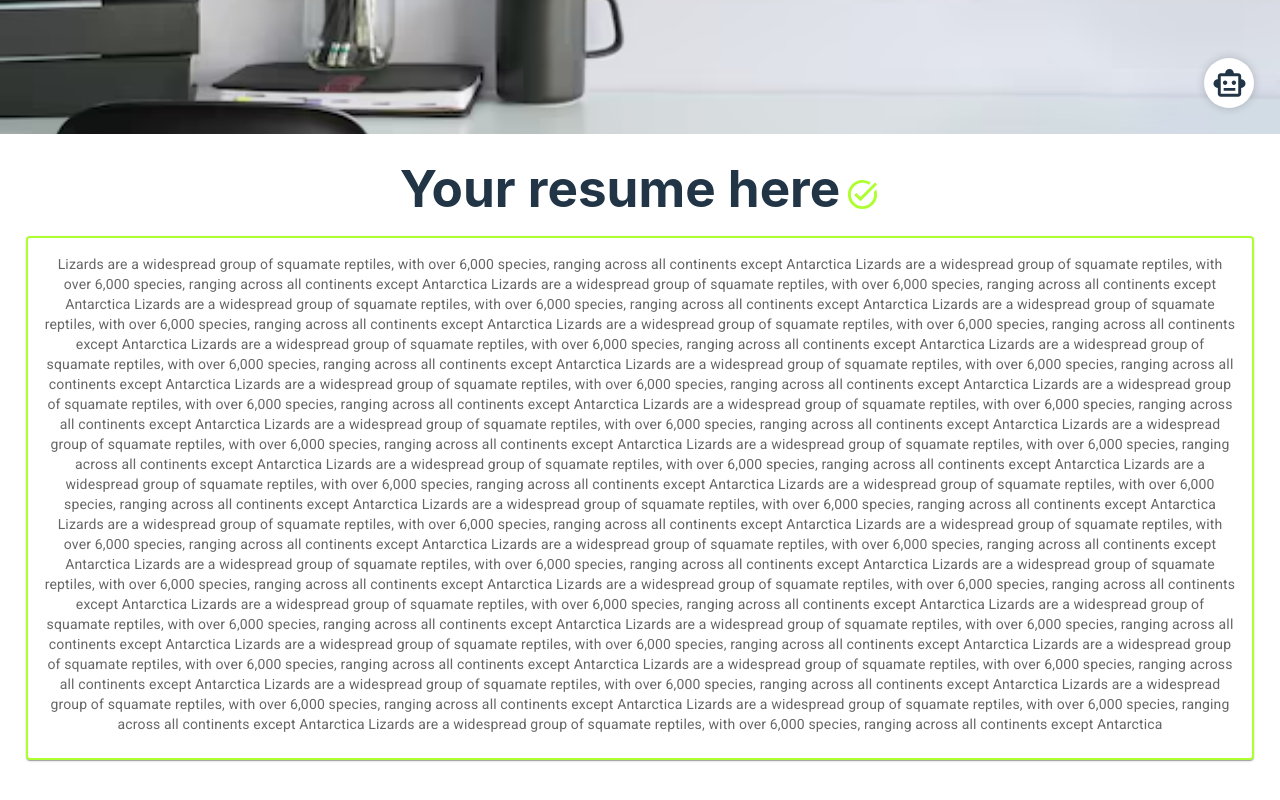
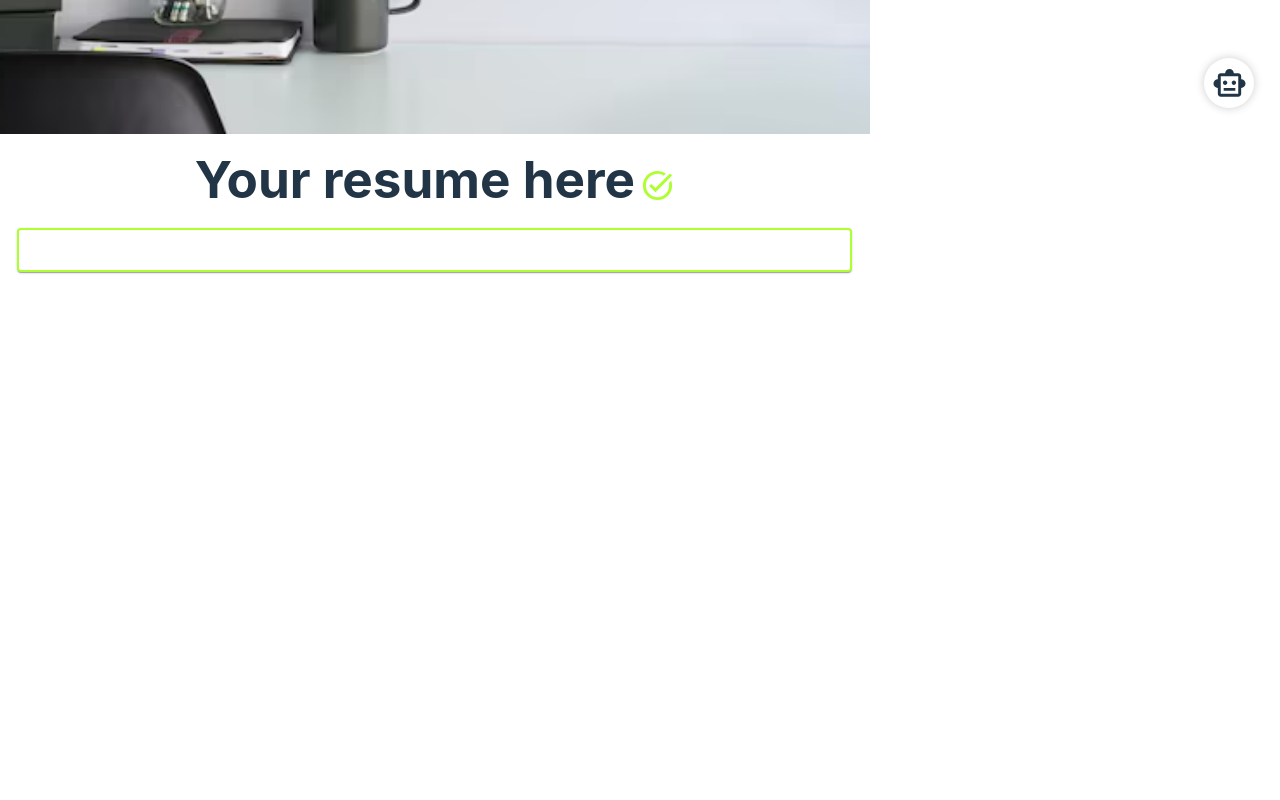
Before and after one commit to DannaVelasquez/ArticleSummarizerIA, a React (Vite) app in the folder Frontend/: page / in a window 1280 px wide. Shown: the part 666-1466 px from the top of the page. Built offline with nearby package versions, Linux system fonts and the light colour scheme; the HTML template or start-up script is replaced by a standard one.

Commit message:
Summary display in ResumeView, adding styles and loading progress search

```diff
--- a/Frontend/src/App.tsx
+++ b/Frontend/src/App.tsx
@@ -1,17 +1,24 @@
 
+import { useState } from 'react'
 import './App.css'
 import ChatBot from './Components/ChatbotView/ChatBot'
 import Header from './Components/Header/Header'
 import Home from './Components/Home/Home'
-import Resume from './Components/ResumeView/ResumeView'
+import ResumeView from './Components/ResumeView/ResumeView'
 
 function App() {
+
+  const [summary, setSummary] = useState<string>('');
+
+  const handleSummaryChange = (newSummary: string) => {
+    setSummary(newSummary);
+  };
 
   return (
     <>
     <Header/>
-      <Home/>
-      <Resume/>
+    <Home onSummaryChange={handleSummaryChange} />
+      <ResumeView summary={summary} />
     <ChatBot/>
     </>
   )
--- a/Frontend/src/Components/Home/Home.tsx
+++ b/Frontend/src/Components/Home/Home.tsx
@@ -2,20 +2,58 @@ import Button from "@mui/material/Button";
 import DescriptionOutlinedIcon from "@mui/icons-material/DescriptionOutlined";
 import TextField from "@mui/material/TextField";
 import "./home.styles.css";
+import { useState } from "react";
+import Backdrop from "@mui/material/Backdrop";
+import CircularProgress from "@mui/material/CircularProgress";
 
-function Home() {
+interface HomeProps {
+  onSummaryChange: (summary: string) => void;
+}
 
-  const handleResumeNowClick = () => {
-    const nextSection = document.getElementById('resume');
-    if (nextSection) {
-      nextSection.scrollIntoView({ behavior: 'smooth' });
+function Home({ onSummaryChange }: HomeProps) {
+
+  const [articleUrl, setArticleUrl] = useState<string>("");
+  const [loading, setLoading] = useState<boolean>(false);
+
+  //API consume
+  const handleResumeNowClick = async () => {
+    setLoading(true);
+    try {
+      const response = await fetch("http://localhost:3000/api/summarize", {
+        method: "POST",
+        headers: {
+          "Content-Type": "application/json",
+        },
+        body: JSON.stringify({ articleUrl }),
+      });
+
+      if (!response.ok) {
+        throw new Error("Failed to summarize article");
+      }
+
+      const data = await response.json();
+      onSummaryChange(data.summary);
+
+      //After search, scroll down to the resumeView
+      const nextSection = document.getElementById("resume");
+      if (nextSection) {
+        nextSection.scrollIntoView({ behavior: "smooth" });
+      }
+    } catch (error: unknown) {
+      if (error instanceof Error) {
+        console.error("Error:", error.message);
+      } else {
+        console.error("Unknown error occurred:", error);
+      }
+    } finally {
+      setLoading(false);
     }
   };
 
   return (
     <div className="cover">
       <div className="container">
-        <h1 style={{fontSize:'50px'}}>
+        <h1 style={{ fontSize: "50px" }}>
           Welcome to Article Summarizer IA
           <DescriptionOutlinedIcon fontSize="large" />
         </h1>
@@ -23,9 +61,20 @@ function Home() {
           id="outlined-basic"
           label="Submit your article URL here"
           variant="outlined"
-          style={{fontWeight:'bold', color:'blue'}}
+          style={{ fontWeight: "bold", color: "blue" }}
+          value={articleUrl}
+          onChange={(e) => setArticleUrl(e.target.value)}
         />
-        <Button variant="contained" onClick={handleResumeNowClick}>RESUME NOW</Button>
+        <Button variant="contained" onClick={handleResumeNowClick}>
+          RESUME NOW
+        </Button>
+        {/* Backdrop is shown if loading is enabled*/}
+        <Backdrop
+          sx={{ color: "#fff", zIndex: (theme) => theme.zIndex.drawer + 1 }}
+          open={loading}
+        >
+          <CircularProgress color="inherit" />
+        </Backdrop>
       </div>
     </div>
   );
--- a/Frontend/src/Components/ResumeView/ResumeView.tsx
+++ b/Frontend/src/Components/ResumeView/ResumeView.tsx
@@ -3,7 +3,11 @@ import CardContent from '@mui/material/CardContent';
 import Typography from '@mui/material/Typography';import './resume.styles.css'
 import TaskAltOutlinedIcon from '@mui/icons-material/TaskAltOutlined';
 
-function Resume() {
+interface ResumeViewProps {
+  summary: string;
+}
+
+function ResumeView({ summary }: ResumeViewProps) {
   return (
     <div id='resume' className="cover-resume">
       <div className="container-resume">
@@ -13,76 +17,7 @@ function Resume() {
       <Card>
       <CardContent>
         <Typography variant="body2" color="text.secondary">
-          Lizards are a widespread group of squamate reptiles, with over 6,000
-          species, ranging across all continents except Antarctica
-          Lizards are a widespread group of squamate reptiles, with over 6,000
-          species, ranging across all continents except Antarctica
-          Lizards are a widespread group of squamate reptiles, with over 6,000
-          species, ranging across all continents except Antarctica
-          Lizards are a widespread group of squamate reptiles, with over 6,000
-          species, ranging across all continents except Antarctica
-          Lizards are a widespread group of squamate reptiles, with over 6,000
-          species, ranging across all continents except Antarctica
-          Lizards are a widespread group of squamate reptiles, with over 6,000
-          species, ranging across all continents except Antarctica
-          Lizards are a widespread group of squamate reptiles, with over 6,000
-          species, ranging across all continents except Antarctica
-          Lizards are a widespread group of squamate reptiles, with over 6,000
-          species, ranging across all continents except Antarctica
-          Lizards are a widespread group of squamate reptiles, with over 6,000
-          species, ranging across all continents except Antarctica
-          Lizards are a widespread group of squamate reptiles, with over 6,000
-          species, ranging across all continents except Antarctica
-          Lizards are a widespread group of squamate reptiles, with over 6,000
-          species, ranging across all continents except Antarctica
-          Lizards are a widespread group of squamate reptiles, with over 6,000
-          species, ranging across all continents except Antarctica
-          Lizards are a widespread group of squamate reptiles, with over 6,000
-          species, ranging across all continents except Antarctica
-          Lizards are a widespread group of squamate reptiles, with over 6,000
-          species, ranging across all continents except Antarctica
-          Lizards are a widespread group of squamate reptiles, with over 6,000
-          species, ranging across all continents except Antarctica
-          Lizards are a widespread group of squamate reptiles, with over 6,000
-          species, ranging across all continents except Antarctica
-          Lizards are a widespread group of squamate reptiles, with over 6,000
-          species, ranging across all continents except Antarctica
-          Lizards are a widespread group of squamate reptiles, with over 6,000
-          species, ranging across all continents except Antarctica
-          Lizards are a widespread group of squamate reptiles, with over 6,000
-          species, ranging across all continents except Antarctica
-          Lizards are a widespread group of squamate reptiles, with over 6,000
-          species, ranging across all continents except Antarctica
-          Lizards are a widespread group of squamate reptiles, with over 6,000
-          species, ranging across all continents except Antarctica
-          Lizards are a widespread group of squamate reptiles, with over 6,000
-          species, ranging across all continents except Antarctica
-          Lizards are a widespread group of squamate reptiles, with over 6,000
-          species, ranging across all continents except Antarctica
-          Lizards are a widespread group of squamate reptiles, with over 6,000
-          species, ranging across all continents except Antarctica
-          Lizards are a widespread group of squamate reptiles, with over 6,000
-          species, ranging across all continents except Antarctica
-          Lizards are a widespread group of squamate reptiles, with over 6,000
-          species, ranging across all continents except Antarctica
-          Lizards are a widespread group of squamate reptiles, with over 6,000
-          species, ranging across all continents except Antarctica
-          Lizards are a widespread group of squamate reptiles, with over 6,000
-          species, ranging across all continents except Antarctica
-          Lizards are a widespread group of squamate reptiles, with over 6,000
-          species, ranging across all continents except Antarctica
-          Lizards are a widespread group of squamate reptiles, with over 6,000
-          species, ranging across all continents except Antarctica
-          Lizards are a widespread group of squamate reptiles, with over 6,000
-          species, ranging across all continents except Antarctica
-          Lizards are a widespread group of squamate reptiles, with over 6,000
-          species, ranging across all continents except Antarctica
-          Lizards are a widespread group of squamate reptiles, with over 6,000
-          species, ranging across all continents except Antarctica
-          Lizards are a widespread group of squamate reptiles, with over 6,000
-          species, ranging across all continents except Antarctica
-          Lizards are a widespread group of squamate reptiles, with over 6,000
-          species, ranging across all continents except Antarctica
+        {summary}
         </Typography>
       </CardContent>
     </Card>
@@ -91,4 +26,4 @@ function Resume() {
   );
 }
 
-export default Resume;
+export default ResumeView;
```
